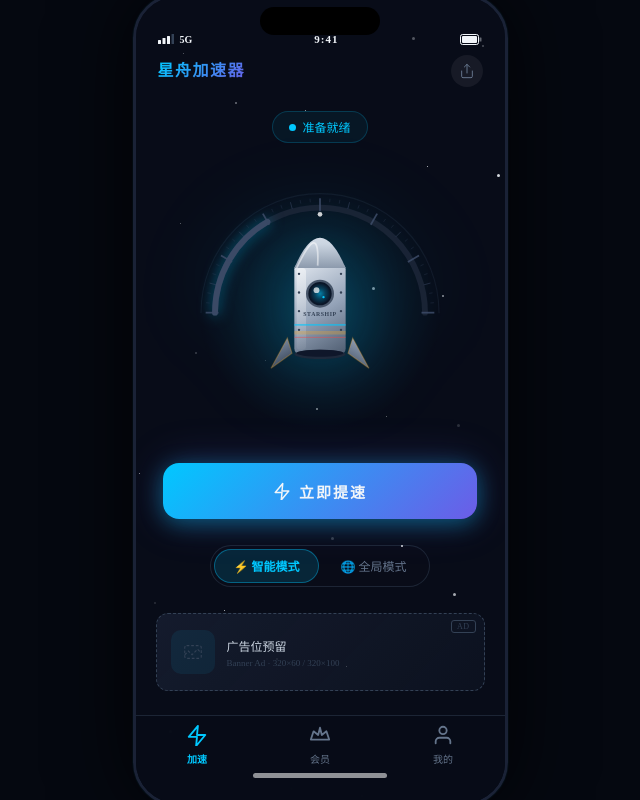
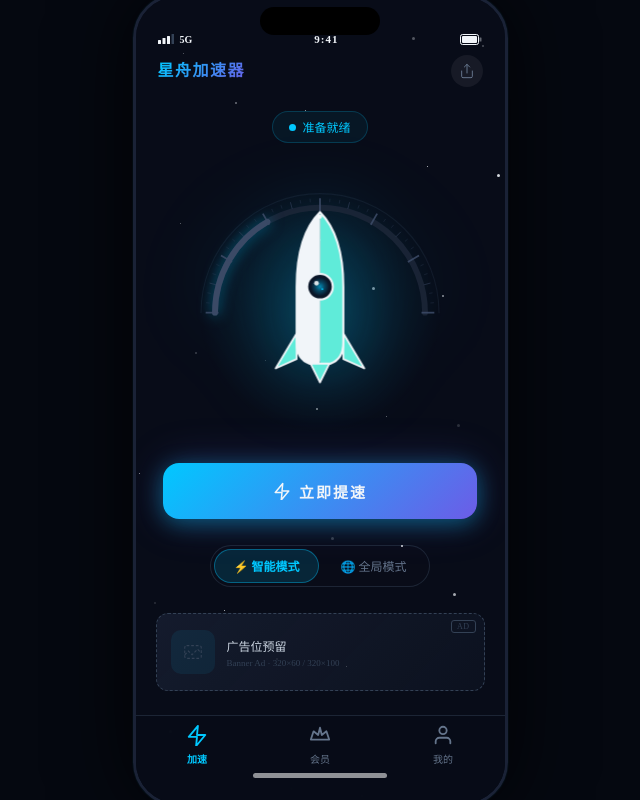
Before and after one commit to kaxivip/com.starship.accel.ios, a React (Vite) app: page / in a window 1280 px wide. Both pictures are taken after a click on the element "同意并继续". Shown: the whole page, without its empty margins (320-960 px from the left). Built offline with nearby package versions, Linux system fonts and the light colour scheme.

Commit message:
feat: redesign RocketGauge rocket to match LOGO style (two-tone bullet, mint fins, LOGO consistency)

```diff
--- a/src/App.tsx
+++ b/src/App.tsx
@@ -74,44 +74,35 @@ const RocketGauge=({state,size=220}:{state:'idle'|'connecting'|'connected';size?
       {/* Rocket group */}
       <g style={{transform:launch?'translateY(-24px)':'translateY(0)',transition:'transform .8s cubic-bezier(.34,1.56,.64,1)'}}>
       <g style={{animation:'rocketFloat 3s ease-in-out infinite'}}>
-        {/* Fins with gradient */}
-        <path d="M92 152 L78 178 L96 165 Z" fill="url(#finG)"/>
-        <path d="M148 152 L162 178 L144 165 Z" fill="url(#finGR)"/>
-        <path d="M92 152 L78 178 L96 165 Z" fill="none" stroke="#F5A623" strokeWidth="1" opacity=".3"/>
-        <path d="M148 152 L162 178 L144 165 Z" fill="none" stroke="#F5A623" strokeWidth="1" opacity=".3"/>
-        {/* Main body with metallic gradient */}
-        <rect x="98" y="88" width="44" height="78" rx="5" fill="url(#bodyG)"/>
-        {/* Left side shine */}
-        <rect x="100" y="92" width="8" height="70" rx="3" fill="url(#bodyShine)"/>
-        {/* Nose cone */}
-        <path d="M98 92 Q120 40 142 92 Z" fill="url(#noseG)"/>
-        <path d="M100 92 Q120 50 118 90" fill="none" stroke="#FFFFFF" strokeWidth="1.5" opacity=".5"/>
+        {/* Fins (mint triangular, LOGO style) */}
+        <path d="M100 148 L82 178 L100 170 Z" fill="#5FEBD9" stroke="#F1F5F9" strokeWidth="1.5" strokeLinejoin="round"/>
+        <path d="M140 148 L158 178 L140 170 Z" fill="#5FEBD9" stroke="#F1F5F9" strokeWidth="1.5" strokeLinejoin="round"/>
+        {/* Rocket body - two-tone bullet shape */}
+        {/* Left half - white */}
+        <path d="M120 44 Q100 64 100 108 L100 156 Q100 170 111 174 L120 174 Z" fill="#F1F5F9"/>
+        {/* Right half - mint cyan */}
+        <path d="M120 44 Q140 64 140 108 L140 156 Q140 170 129 174 L120 174 Z" fill="#5FEBD9"/>
+        {/* Body outline */}
+        <path d="M120 44 Q100 64 100 108 L100 156 Q100 170 111 174 L129 174 Q140 170 140 156 L140 108 Q140 64 120 44 Z" fill="none" stroke="#F1F5F9" strokeWidth="1.8" strokeLinejoin="round"/>
+        {/* Center split line */}
+        <line x1="120" y1="50" x2="120" y2="172" stroke="#F1F5F9" strokeWidth="1" opacity=".55"/>
+        {/* Bottom nozzle cone */}
+        <path d="M112 174 L120 190 L128 174 Z" fill="#5FEBD9" stroke="#F1F5F9" strokeWidth="1.5" strokeLinejoin="round"/>
         {/* Nose tip highlight */}
-        <circle cx="120" cy="46" r="2" fill="#FFFFFF" opacity=".8"/>
-        {/* Porthole with glow */}
-        <circle cx="120" cy="114" r="11" fill="#0a1628" stroke="#475569" strokeWidth="2"/>
-        <circle cx="120" cy="114" r="9" fill="url(#portG)" opacity={state==='idle'?.6:1}/>
-        <circle cx="117" cy="111" r="2.5" fill="#FFFFFF" opacity=".7"/>
-        <circle cx="123" cy="117" r="1" fill={C.cyan}/>
-        {/* Body decorative stripes */}
-        <rect x="98" y="140" width="44" height="1.5" fill={C.cyan} opacity=".6"/>
-        <rect x="98" y="146" width="44" height="3" fill="#F5A623" opacity=".3"/>
-        <rect x="98" y="151" width="44" height="1" fill={C.red} opacity=".4"/>
-        {/* Body rivets */}
-        {[97,113,129,145].map((y,i)=><g key={i}><circle cx="102" cy={y} r="1" fill="#334155"/><circle cx="138" cy={y} r="1" fill="#334155"/></g>)}
-        {/* STARSHIP text on body */}
-        <text x="120" y="133" textAnchor="middle" fontSize="5" fill="#334155" fontWeight="700" letterSpacing=".5">STARSHIP</text>
-        {/* Bottom engine ring */}
-        <ellipse cx="120" cy="166" rx="22" ry="4" fill="#1E293B"/>
-        <ellipse cx="120" cy="165" rx="20" ry="3" fill="#0F172A"/>
+        <circle cx="120" cy="48" r="1.8" fill="#FFFFFF" opacity=".9"/>
+        {/* Porthole with cyan glow */}
+        <circle cx="120" cy="108" r="11" fill="#0a1628" stroke="#F1F5F9" strokeWidth="1.8"/>
+        <circle cx="120" cy="108" r="8" fill="url(#portG)" opacity={state==='idle'?.65:1}/>
+        <circle cx="117" cy="105" r="2" fill="#FFFFFF" opacity=".85"/>
+        <circle cx="122" cy="110" r=".8" fill={C.cyan}/>
         {/* Flame */}
-        {showFlame&&<g style={{animation:'flameFlicker .3s ease-in-out infinite',transformOrigin:'120px 168px'}}>
-          <ellipse cx="120" cy="200" rx="20" ry="32" fill="url(#flame1)" opacity=".7"/>
-          <ellipse cx="120" cy="195" rx="13" ry="24" fill="url(#flame1)" opacity=".9"/>
-          <ellipse cx="120" cy="188" rx="7" ry="16" fill="url(#flame2)"/>
-          <ellipse cx="120" cy="180" rx="3" ry="8" fill="#FFFFFF" opacity=".9"/>
+        {showFlame&&<g style={{animation:'flameFlicker .3s ease-in-out infinite',transformOrigin:'120px 190px'}}>
+          <ellipse cx="120" cy="216" rx="18" ry="30" fill="url(#flame1)" opacity=".7"/>
+          <ellipse cx="120" cy="210" rx="11" ry="22" fill="url(#flame1)" opacity=".9"/>
+          <ellipse cx="120" cy="202" rx="6" ry="15" fill="url(#flame2)"/>
+          <ellipse cx="120" cy="195" rx="3" ry="7" fill="#FFFFFF" opacity=".9"/>
           {/* Spark particles */}
-          {[0,1,2,3,4].map(i=><circle key={i} cx={110+i*5} cy={210+((i*7)%10)} r=".8" fill="#FDE68A" opacity=".8" style={{animation:`sparkFall ${.6+i*.15}s linear infinite ${i*.1}s`}}/>)}
+          {[0,1,2,3,4].map(i=><circle key={i} cx={110+i*5} cy={224+((i*7)%10)} r=".8" fill="#FDE68A" opacity=".8" style={{animation:`sparkFall ${.6+i*.15}s linear infinite ${i*.1}s`}}/>)}
         </g>}
         {/* Speed lines when connected */}
         {state==='connected'&&[0,1,2,3].map(i=><g key={i}>
```
